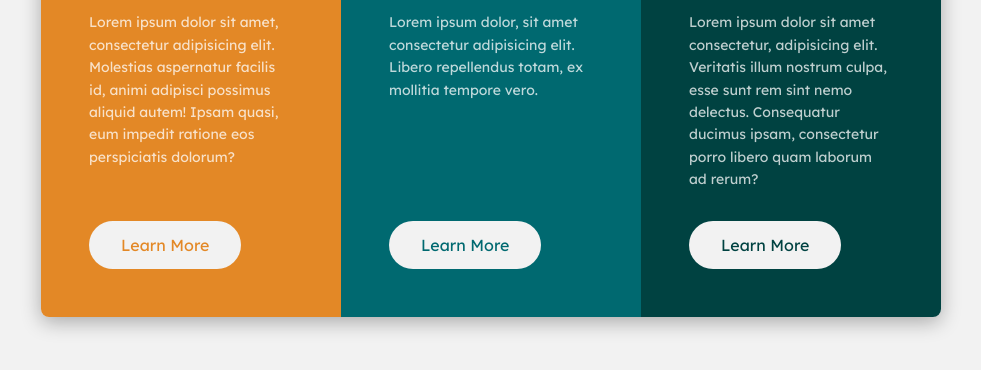
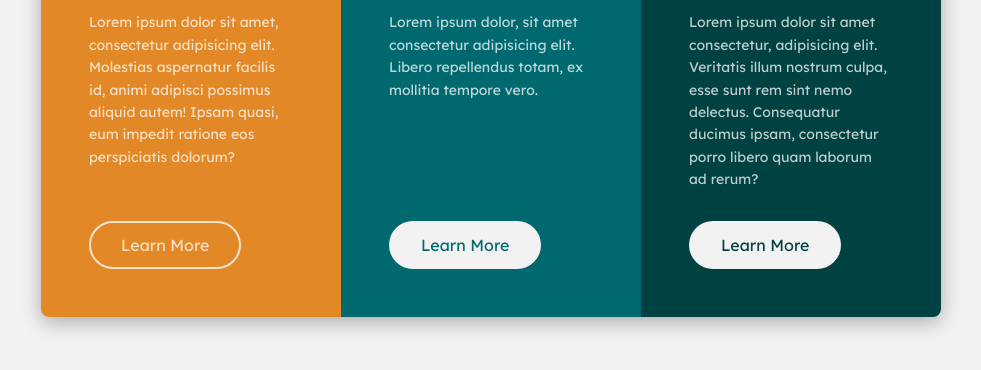
Before and after one commit to mark-pherz/frontEndMentor_8, a plain HTML site: page index.html in a window 1280 px wide. In both pictures the pointer is over the link 314 px from the left and 592 px from the top of the page. Shown: the part 348-718 px from the top of the page, without its empty margins (149-1130 px from the left). Drawn offline with Linux system fonts and the light colour scheme.

Commit message:
updated active link styling

```diff
--- a/style.css
+++ b/style.css
@@ -81,6 +81,15 @@ main {
   margin-top: 2rem;
 }
 
+.card__button:hover,
+.card__button:active {
+  color: var(--transparent-white);
+  background-color: transparent;
+  border: 0.125rem solid var(--transparent-white);
+  padding: 0.625rem 1.875rem;
+  box-sizing: initial;
+}
+
 .card__button--orange {
   color: var(--bright-orange);
 }
```
